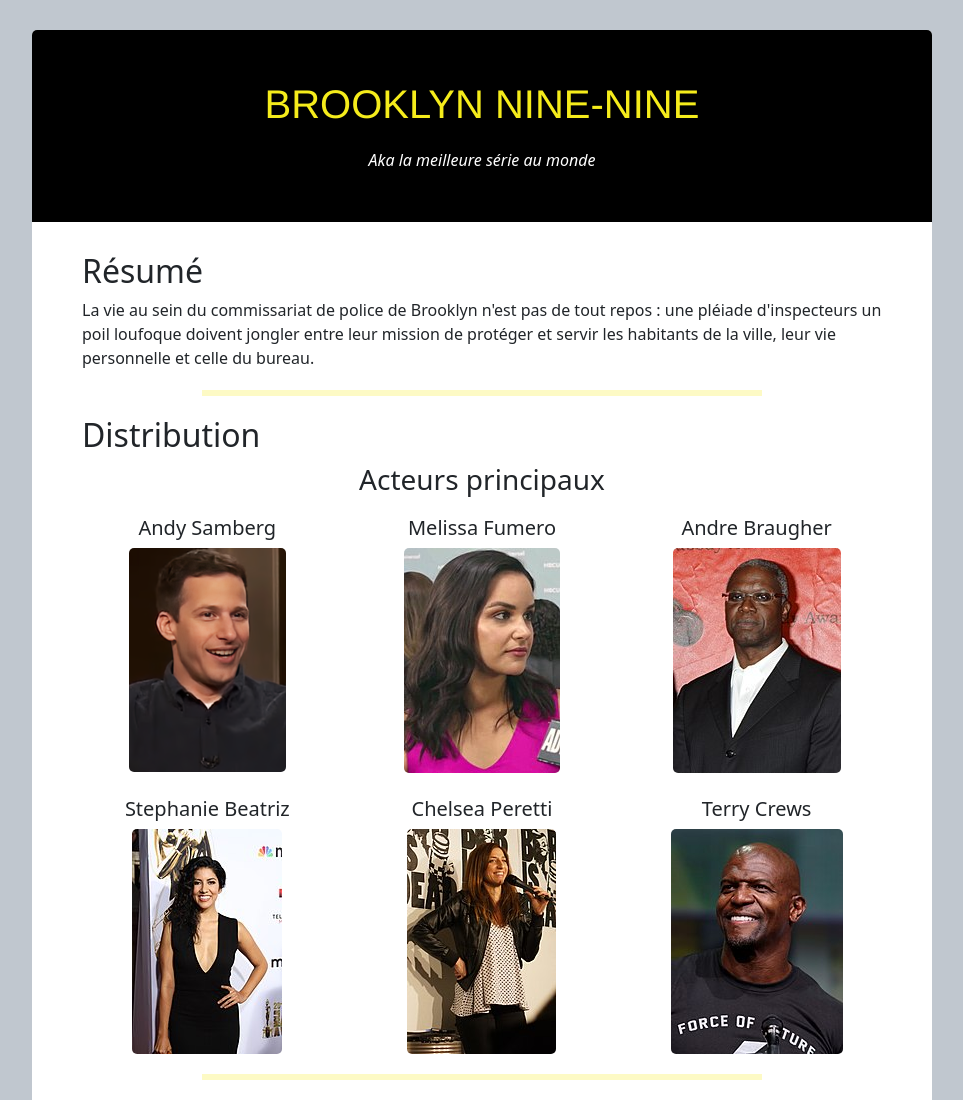
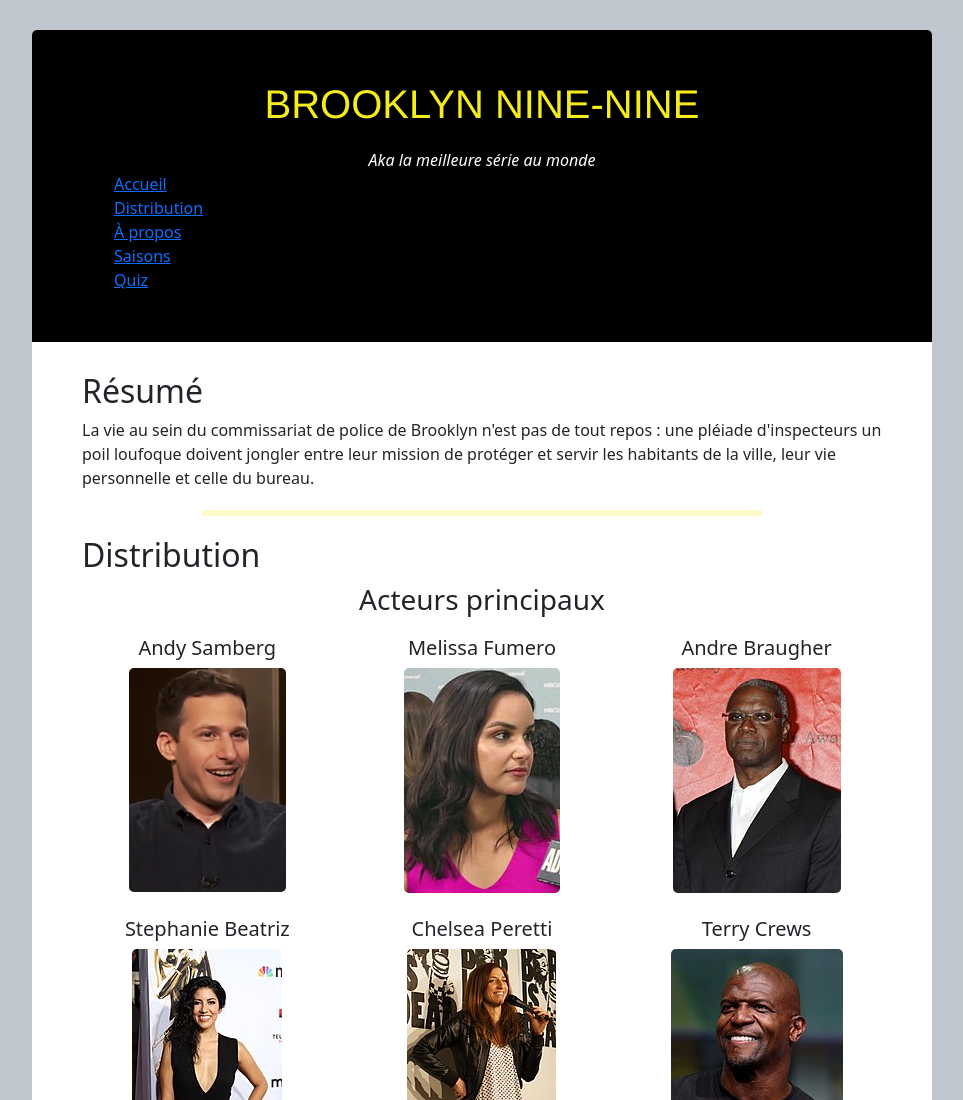
Before and after one commit to cdebadereau/B99, a plain HTML site: page index.html in a window 1280 px wide. Shown: the top 1100 px of the page, without its empty margins (158-1121 px from the left). Drawn offline with nearby package versions, Linux system fonts and the light colour scheme.

Commit message:
Created the navigation bar

```diff
--- a/index.html
+++ b/index.html
@@ -28,6 +28,15 @@
       <header class="hero">
         <h1>BROOKLYN NINE-NINE</h1>
         <p class="intro">Aka la meilleure série au monde</p>
+        <nav>
+          <ul>
+            <li><a href="#">Accueil</a></li>
+            <li><a href="#cast">Distribution</a></li>
+            <li><a href="#about">À propos</a></li>
+            <li><a href="#seasons">Saisons</a></li>
+            <li><a href="#quiz">Quiz</a></li>
+          </ul>
+        </nav>
       </header>
       <main>
         <section class="trailer">
@@ -40,7 +49,7 @@
           </p>
         </section>
         <hr />
-        <section class="cast">
+        <section class="cast" id="cast">
           <h2>Distribution</h2>
           <h3>Acteurs principaux</h3>
           <div class="actors">
@@ -99,7 +108,7 @@
           </div>
         </section>
         <hr />
-        <section class="about">
+        <section class="about" id="about">
           <h2>À propos</h2>
           <p>
             Brooklyn Nine-Nine est une série télévisée américaine créée par Dan
@@ -128,7 +137,7 @@
           />
         </section>
         <hr />
-        <section class="seasons">
+        <section class="seasons" id="seasons">
           <h2>Saisons</h2>
           <h3>Saison 1</h3>
           <p>
@@ -196,7 +205,7 @@
           </p>
         </section>
         <hr />
-        <section class="quiz">
+        <section class="quiz" id="quiz">
           <h2>Quiz</h2>
           <p>
             Êtes-vous 100% calé sur le sujet ? Découvrez-le en répondant à notre
--- a/style.css
+++ b/style.css
@@ -1,5 +1,12 @@
 body {
   background-color: #c0c7cf;
+}
+
+nav ul {
+  list-style: none;
+  color: #fff;
+  padding: 0 auto;
+  margin: 0 auto;
 }
 
 .container {
```
